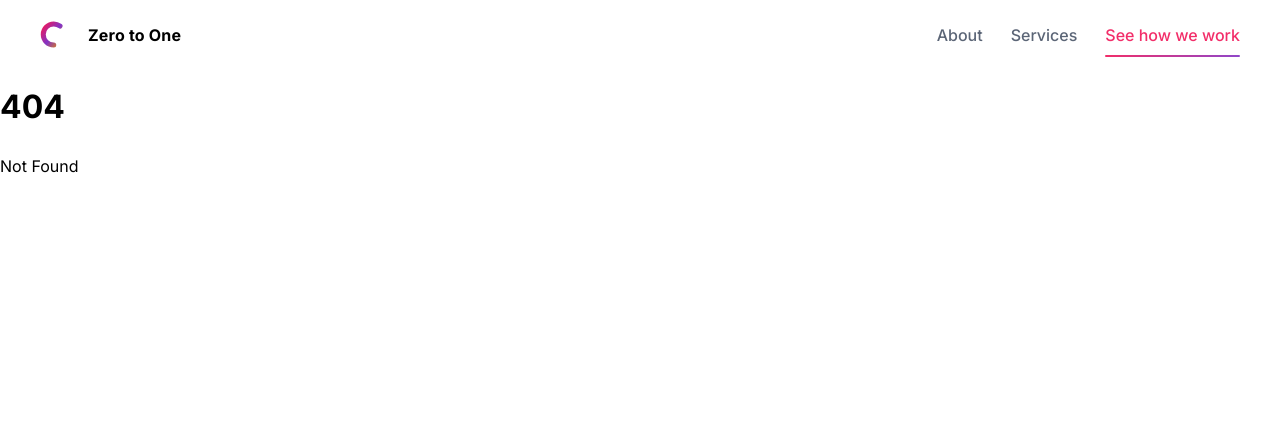
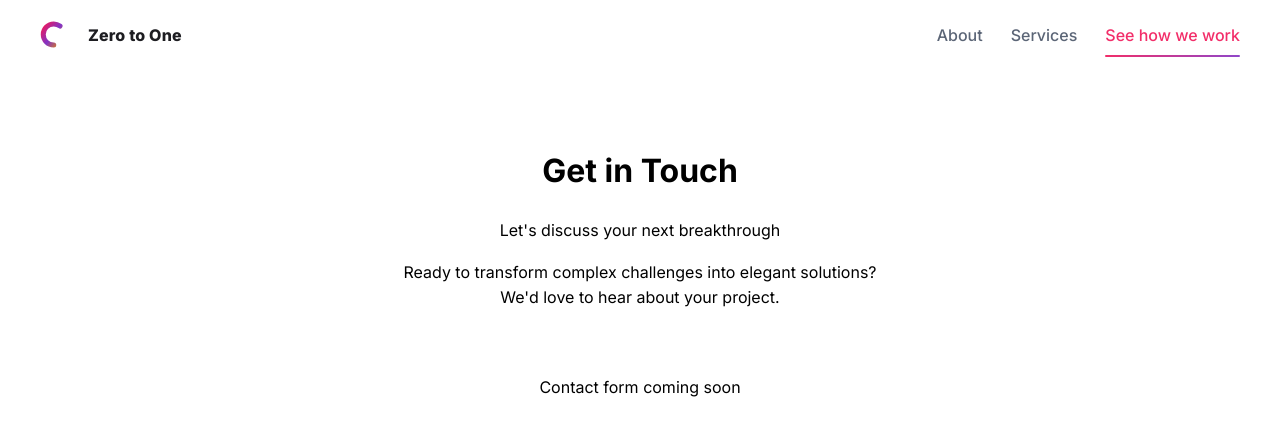
Before and after one commit to romdj/zerotoone.solutions, a SvelteKit app: page /contact in a window 1280 px wide. Before the commit this address had no page. Shown: the top 436 px of the page. Built offline with nearby package versions, Linux system fonts and the light colour scheme.

Commit message:
Create new page structure for simplified navigation
- Add Services page with placeholder content
- Add Contact page with professional messaging
- Implement consistent layout and styling across pages
- Prepare foundation for future content expansion

```diff
--- /dev/null
+++ b/src/routes/contact/+page.svelte
@@ -0,0 +1,23 @@
+<script lang="ts">
+	import '$lib/styles/homepage.css';
+</script>
+
+<svelte:head>
+	<title>Contact - Zero to One Solutions</title>
+	<meta name="description" content="Get in touch to discuss how we can help transform your business challenges into elegant solutions.">
+</svelte:head>
+
+<main class="hero-section">
+	<div class="hero-content">
+		<h1 class="main-headline">Get in Touch</h1>
+		<p class="tagline">Let's discuss your next breakthrough</p>
+		<p class="subtitle">
+			Ready to transform complex challenges into elegant solutions?<br>
+			We'd love to hear about your project.
+		</p>
+
+		<div style="margin-top: 4rem;">
+			<p class="subtitle">Contact form coming soon</p>
+		</div>
+	</div>
+</main>
--- /dev/null
+++ b/src/routes/services/+page.svelte
@@ -0,0 +1,23 @@
+<script lang="ts">
+	import '$lib/styles/homepage.css';
+</script>
+
+<svelte:head>
+	<title>Services - Zero to One Solutions</title>
+	<meta name="description" content="Enterprise solutions that transform complex challenges into elegant outcomes.">
+</svelte:head>
+
+<main class="hero-section">
+	<div class="hero-content">
+		<h1 class="main-headline">Services</h1>
+		<p class="tagline">Enterprise solutions that scale</p>
+		<p class="subtitle">
+			We transform complex business challenges into elegant, scalable solutions<br>
+			that drive measurable outcomes.
+		</p>
+
+		<div style="margin-top: 4rem;">
+			<p class="subtitle">Coming Soon</p>
+		</div>
+	</div>
+</main>
```
